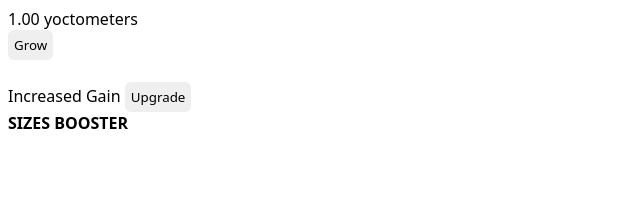
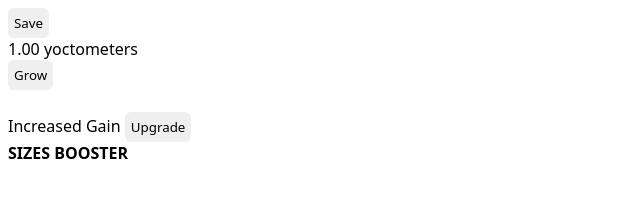
Before and after one commit to princej69/size-incremental, a plain HTML site: page index.html in a window 1280 px wide. Shown: the whole page, without its empty margins (0-640 px from the left). Drawn offline with Linux system fonts and the light colour scheme.

Commit message:
Alpha 1.3

```diff
--- a/index.html
+++ b/index.html
@@ -5,6 +5,7 @@
         <link rel="stylesheet" href="css/style.css">
     </head>
     <body>
+        <button onclick="save()">Save</button><br>
         <span id="size">0</span> <span id="illion">yocto</span>meters <br>
         <button onclick="game.size+=game.gain;game.total+=game.gain;">Grow</button>
         <br><br>
@@ -12,6 +13,7 @@
         <b>SIZES BOOSTER</b><br>
         <div id="MSps">More Size per second <button onclick="if(game.size>=(game.persec)*10){game.size-=(game.persec+1)*10;game.persec++}">Upgrade</button></div>
         <div id="MSps2">More Size per second<sup>2</sup> <button onclick="if(game.size>=game.persec2*100){game.size-=game.persec2*100;game.persec2++}">Upgrade</button></div>
+        <div id="MuSp">Multiply size/sec by 2 <button onclick="if(game.size>=Math.pow(10, game.psmul/4)){game.size-=Math.pow(10, game.psmul/4);game.psmul++}">Upgrade</button></div>
     </body>
     <script src="js/illions.js"></script>
     <script src="js/main.js"></script>
--- a/js/main.js
+++ b/js/main.js
@@ -1,10 +1,23 @@
 let game = {
     size: 1,
-    total: 0,
-    gain: 1,
+    total: 0.,
+    gain: 1.,
     // gain
-    persec: 0,
-    persec2: 0 //basically increases persec this amount per second.
+    persec: 0.,
+    persec2: 0., //basically increases persec this amount per second.
+
+    // multipliers
+    psmul: 1
+}
+
+function save() {
+    localStorage.setItem("SizeIncrementalSave", JSON.stringify(game))
+    alert(localStorage.getItem("SizeIncrementalSave"))
+}
+function load() {
+    if(localStorage.getItem("SizeIncrementalSave")) {
+        game = JSON.parse(localStorage.getItem("SizeIncrementalSave"))
+    }
 }
 
 function checkIfSufficientOrNot(selector, req, unoreverse = false) {
@@ -26,13 +39,20 @@ function checkIfSufficientOrNot(selector, req, unoreverse = false) {
 function checkSelectors() {
     checkIfSufficientOrNot('MSps', game.total >= 100)
     checkIfSufficientOrNot('MSps2', game.persec >= 1000)
+    checkIfSufficientOrNot('MuSp', game.persec >= 10000)
 }
 
 setInterval(() => {
-    document.getElementById("size").textContent = (game.size / (Math.pow(1000, (Math.floor(Math.log10(game.size)/3))))).toFixed(2);
-    document.getElementById("illion").textContent = getSIprefixes(Math.floor(Math.log10(game.size)/3));
-    game.size += game.persec/60
-    game.total += game.persec/60
+    if (game.size < 1) {
+        document.getElementById("size").textContent = Math.pow(10,Math.log10(game.size)%1).toFixed(2) + "E" + Math.floor(Math.log10(game.size))
+    }else{
+        document.getElementById("size").textContent = (game.size / (Math.pow(1000, (Math.floor(Math.log10(game.size)/3))))).toFixed(2);
+    }
+    document.getElementById("illion").textContent = getSIprefixes(Math.floor(Math.log10(game.size)/3))
+    game.size += (game.persec*game.psmul)/60
+    game.total += (game.persec*game.psmul)/60
     game.persec += game.persec2/60
     checkSelectors()
 },1000/60)
+
+load()
```
Also changed, not shown: 1 other file.
